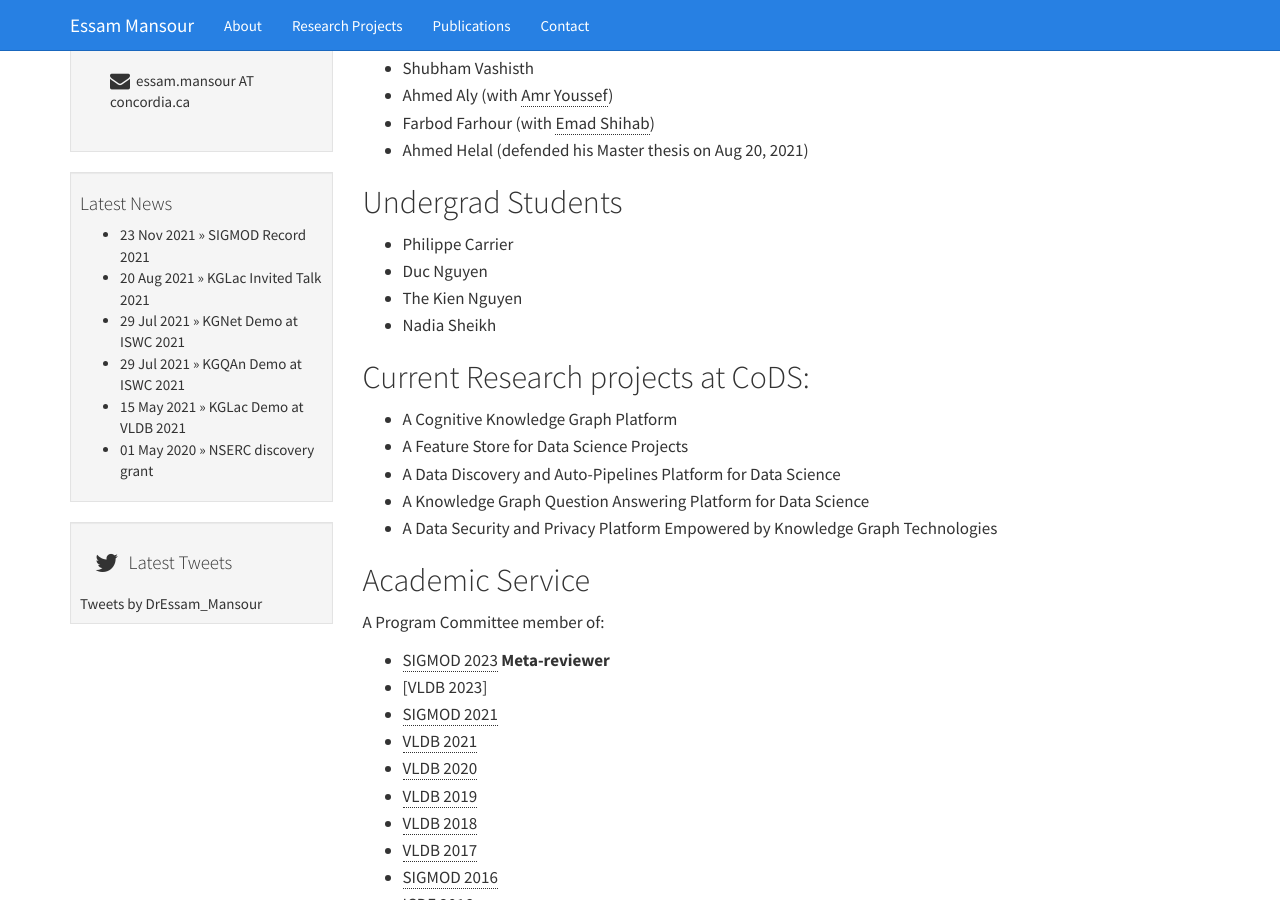
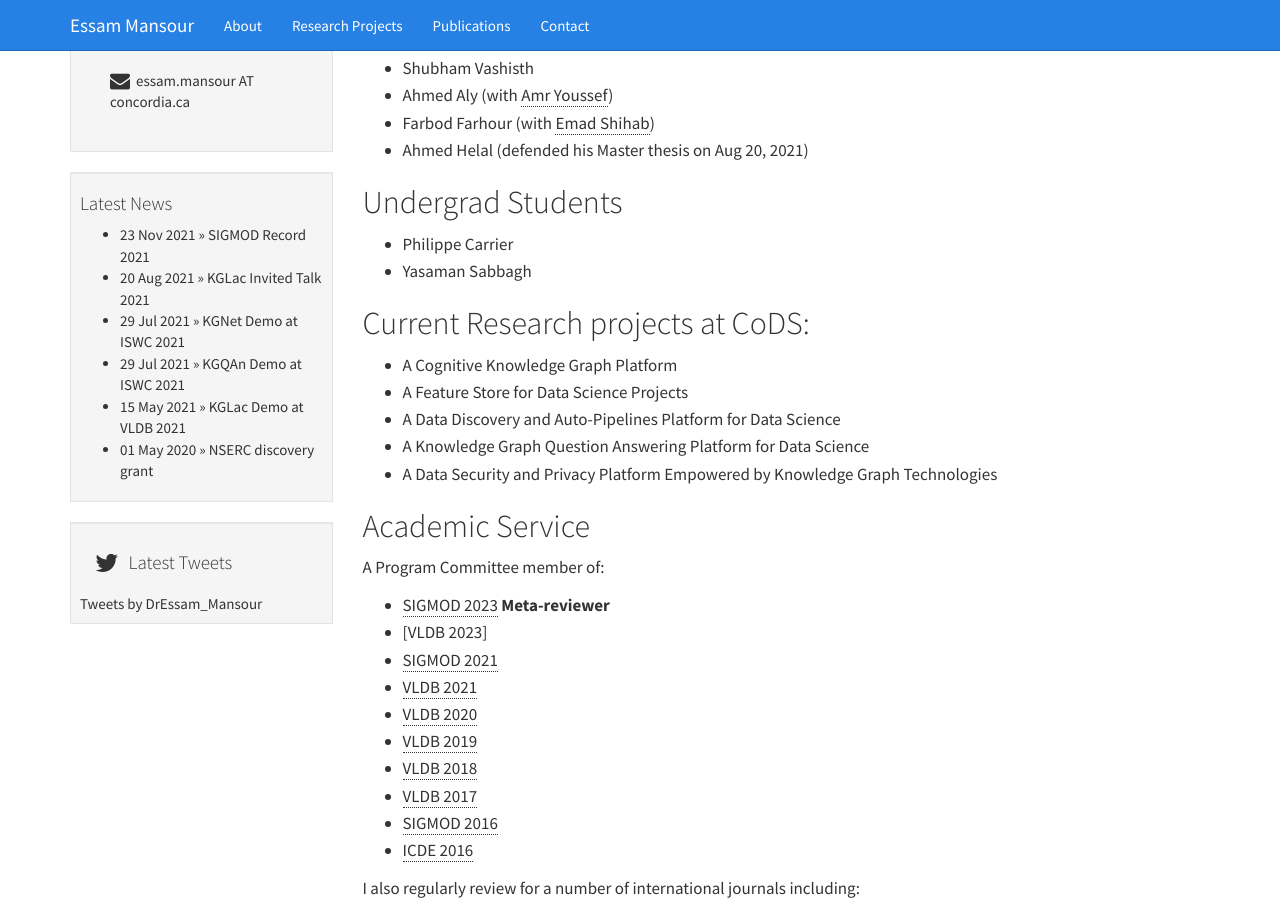
Before and after one commit to mansoure/mansoure.github.io, a Jekyll site: the page built from index.md, in a window 1280 px wide and 900 px high, scrolled down 499 px. Built offline with Jekyll 4.4.1, drawn with Linux system fonts in a browser that asks for light colours; comment, search, counter and statistics services are not loaded.

Commit message:
Update index.md

```diff
--- a/index.md
+++ b/index.md
@@ -23,9 +23,7 @@ I am an assistant professor in the Department of Computer-Science and Software E
 ## Undergrad Students
 
 - Philippe Carrier
-- Duc Nguyen
-- The Kien Nguyen
-- Nadia Sheikh
+- Yasaman Sabbagh
 
 ## Current Research projects at CoDS:
 
```
